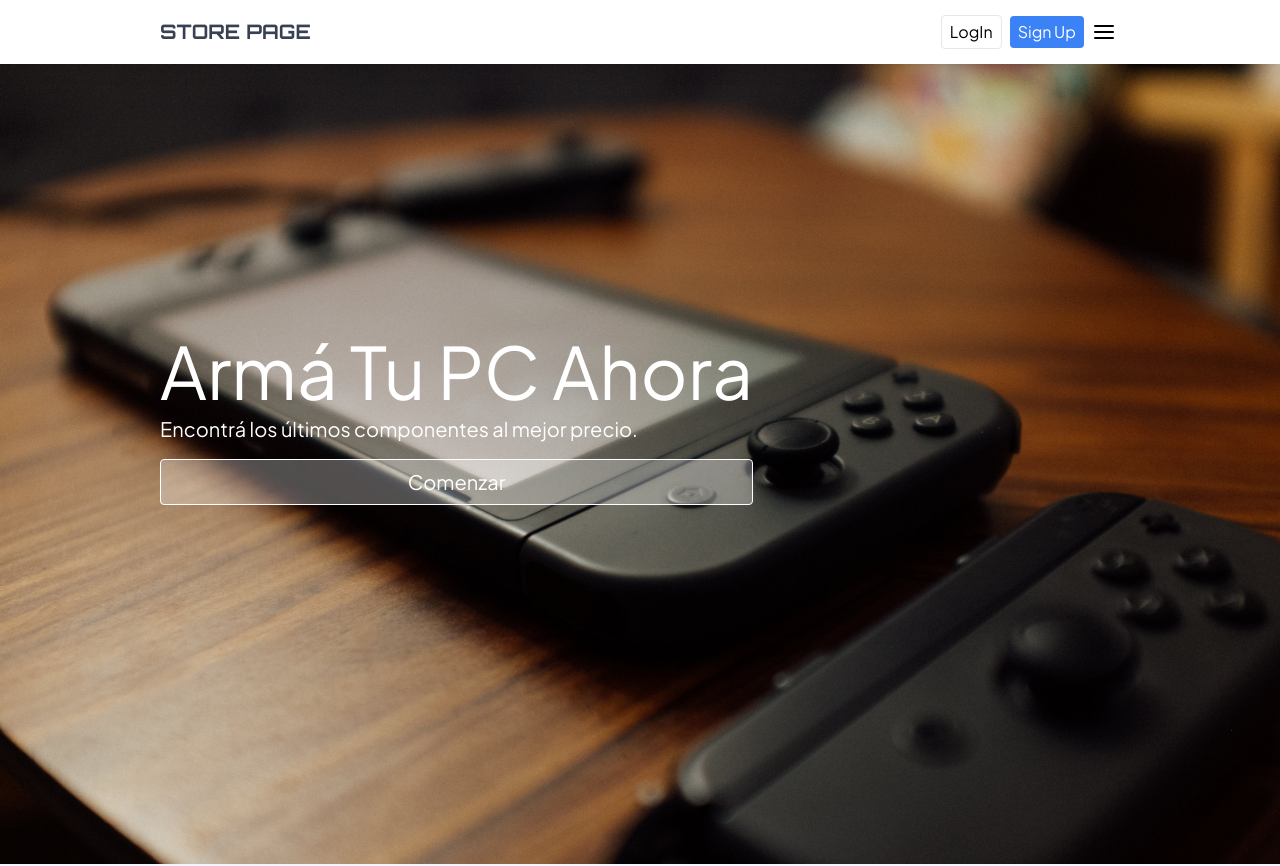
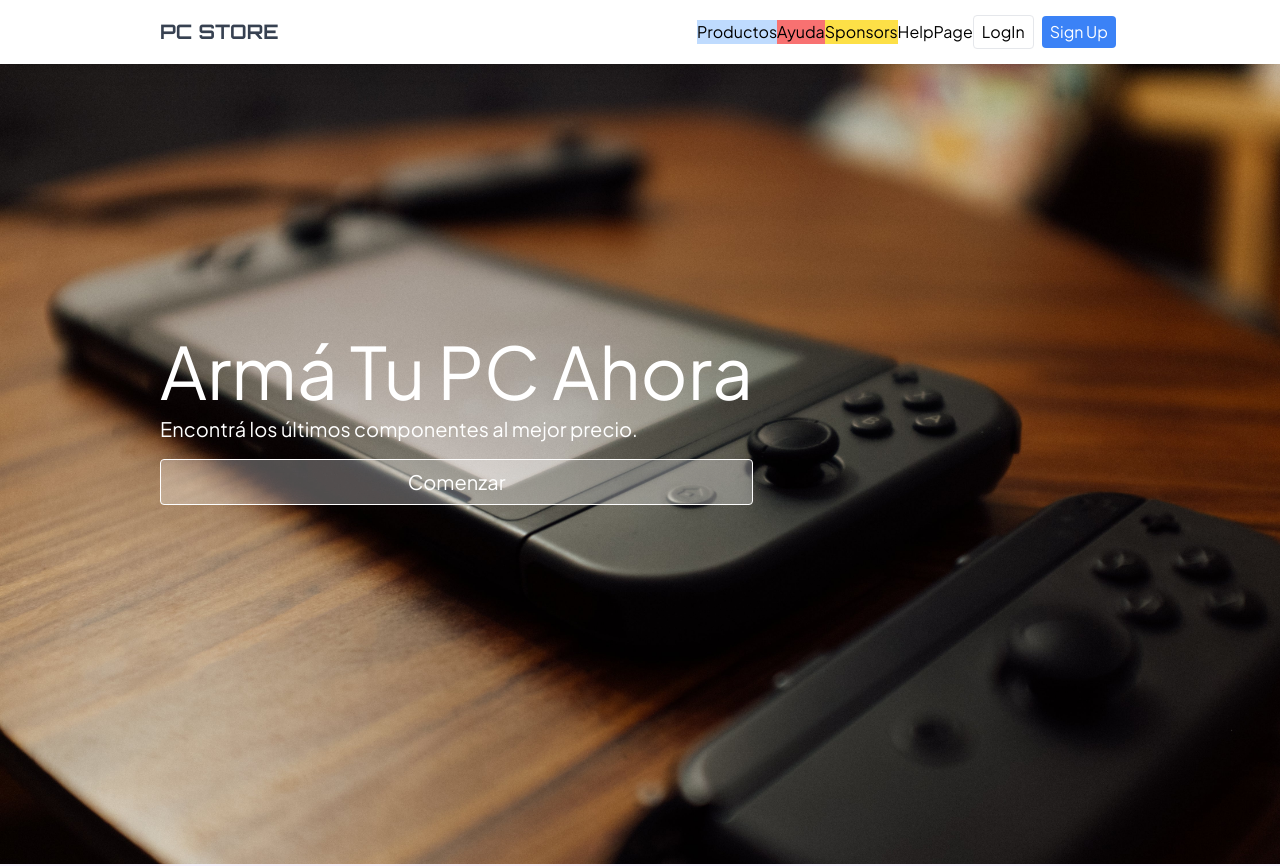
Before and after one commit to bultynch/Project-Computer-Store, a React (Create React App) app: page /help in a window 1280 px wide. Shown: the top 866 px of the page. Built offline with nearby package versions, Linux system fonts and the light colour scheme; a web font is replaced by a local one.

Commit message:
cambios navbar

```diff
--- a/src/Components/HiddenSideBar.jsx
+++ b/src/Components/HiddenSideBar.jsx
@@ -1,6 +1,8 @@
+import { BrowserRouter as Router, Route, Link, Routes } from 'react-router-dom';
 import React, { useState } from 'react';
 import { FiMenu } from 'react-icons/fi';
 import { FiSearch } from "react-icons/fi";
+import ProductsPage from '../ProductsPage';
 
 function HiddenSideBar() {
   const [isOpen, setIsOpen] = useState(false);
@@ -13,17 +15,23 @@ function HiddenSideBar() {
 
       {isOpen && (
         <nav className="w-60 h-80 p-4 flex flex-col absolute top-0 right-0 bg-white shadow-lg">
+
           <button onClick={() => setIsOpen(!isOpen)} className="flex items-center">
             <FiMenu className="w-6 h-8" />
           </button>
+
           <div className='flex items-center'>
             <input type='text' className='w-full bg-red-500 rounded'/>
             <button>
               <FiSearch className='w-6 h-6'/>
             </button>
           </div>
+
           <a href="/App" className="text-black hover:text-gray-400">Inicio</a>
-          <a href="/PagProducts" className="text-black hover:text-gray-400">Productos</a>
+          <Link to="/products">Productos</Link>
+          <Routes>
+            <Route path="/products" element={<ProductsPage />} />
+          </Routes>
           <a href="/App" className="text-black hover:text-gray-400">Armá tu PC</a>
           <a href="/App" className="text-black hover:text-gray-400">Ayuda</a>
         </nav>
--- a/src/Components/NavBar.jsx
+++ b/src/Components/NavBar.jsx
@@ -1,23 +1,35 @@
 import React from 'react'
-import HiddenSideBar from './HiddenSideBar';
+import { BrowserRouter as Router, Route, Link, Routes } from 'react-router-dom';
+import ProductsPage from '../ProductsPage';
+import HelpPage from '../HelpPage'
+import SponsorsPage from '../SponsorsPage'
 
 function NavigationBar() {
   return (
-    <div className='py-4 flex items-center justify-between bg-white w-full h-16 fixed top-0 shadow-lg z-10'>
+    <div className='px-40 py-4 flex items-center justify-between bg-white w-full h-16 fixed top-0 shadow-lg z-10'>
+
       <div className='flex-1 flex items-center justify-start'>
-        <h1 className='ml-40 font-orbitron text-xl text-gray-700'><strong>STORE PAGE</strong></h1>
+        <h1 className='font-orbitron text-xl text-gray-700'><strong>PC STORE</strong></h1>
       </div>
 
-      <div className='flex-1'>
 
-      </div>
 
-      <div className='flex-1 flex items-center justify-end mr-40'>
+      <div className='flex-1 flex items-center justify-end'>
+
+        <Link to="/products" className='bg-blue-200'>Productos</Link>
+        <Link to="/help" className='bg-red-400'>Ayuda</Link>
+        <Link to="/sponsors" className='bg-yellow-300'>Sponsors</Link>
+
+        <Routes>
+          <Route path="/products" element={<ProductsPage />} />
+          <Route path="/help" element={<HelpPage />} />
+          <Route path="/sponsors" element={<SponsorsPage />} />
+        </Routes>
+
         <button className='mr-1 bg-white hover:bg-gray-200 border text-black py-1 px-2 rounded'>LogIn</button>
 
         <button className='mx-1 bg-blue-500 hover:bg-blue-600 text-white py-1 px-2 rounded'>Sign Up</button>
 
-        <HiddenSideBar/>
 
       </div>
 
--- /dev/null
+++ b/src/HelpPage.js
@@ -0,0 +1,9 @@
+import React from 'react'
+
+function HelpPage() {
+  return (
+    <div>HelpPage</div>
+  )
+}
+
+export default HelpPage
--- a/src/ProductsPage.js
+++ b/src/ProductsPage.js
@@ -1,3 +1,4 @@
+import { BrowserRouter as Router, Route, Link, Routes } from 'react-router-dom';
 import React from 'react';
 import NavBar from './Components/NavBar';
 
--- /dev/null
+++ b/src/SponsorsPage.js
@@ -0,0 +1,10 @@
+import React from 'react'
+import Contact from './Components/Contact'
+
+function SponsorsPage() {
+  return (
+    <Contact />
+  )
+}
+
+export default SponsorsPage
```
Also changed, not shown: 2 other files (tests, documents, lock files or other folders).
